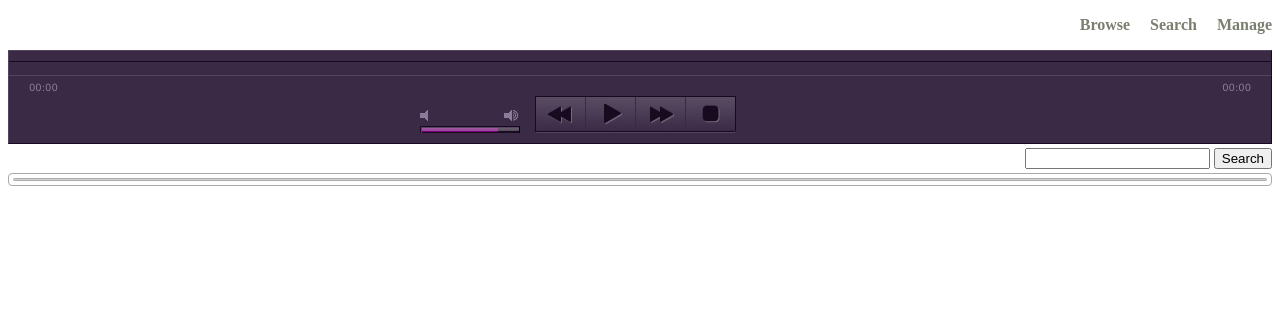
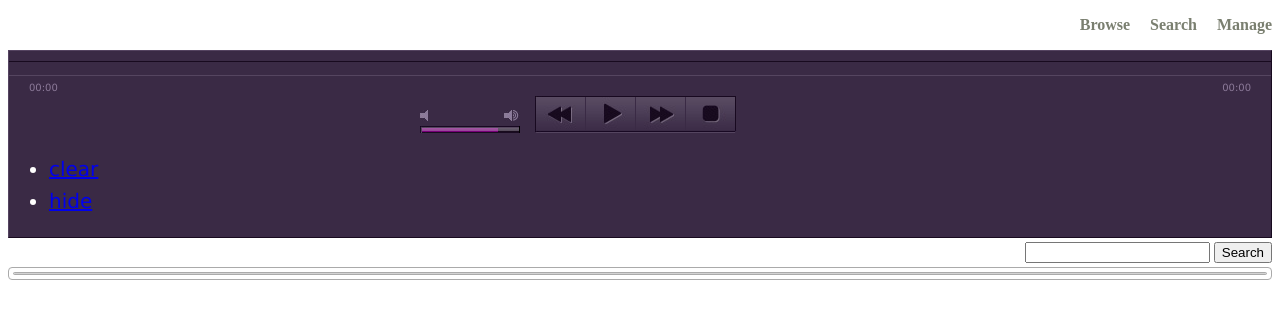
Before and after one commit to twillis/spazzer, a Python web app: template spazzer/web/templates/browse.mako in a window 1280 px wide. Shown: the top 319 px of the page. Run offline with Mako, Linux system fonts and the light colour scheme; the template is opened without the code that fills it, so the values that code supplies are empty.

Commit message:
added "clear" playlist and "hide/show" playlist to player, removed some dead code

```diff
--- a/spazzer/web/templates/browse.mako
+++ b/spazzer/web/templates/browse.mako
@@ -55,11 +55,6 @@
           swfPath:"${request.application_url}/static/js/jQuery.jPlayer.2.1.0/"
       });
     });
-
-
-    function play(url){
-       $.UI.play(url);
-    }
   </script>
   </body>
 </html>
--- a/spazzer/web/templates/search.mako
+++ b/spazzer/web/templates/search.mako
@@ -76,11 +76,6 @@ $(function(){
       });
 
 });
-
-function play(url){
-  $.UI.play(url);
-}
-
 </script>
 </body>
 </html>
--- a/spazzer/web/templates/static/js/ui.js
+++ b/spazzer/web/templates/static/js/ui.js
@@ -172,17 +172,32 @@
 							      console.debug("previous");
 							      self.PLAYLIST.previous();
 						      });
-
+			 $(".jp-playlist-toggle", selector).html("hide").toggle(
+						    function(){
+							$(this).html("show");
+							$(".jp-playlist", selector).toggle("slow");
+						    },
+						    function(){
+							$(this).html("hide");
+							$(".jp-playlist", selector).toggle("slow");
+						    }
+						);
 			 self.play = function(url, info){
 			     self.PLAYLIST.add({artist:info.artist,
 					       title:info.track_title + "(" + info.album_title+ ")",
 					       mp3:url});
 			     $("#player",selector).jPlayer("play");
-	      };
-
-
+			 };
 		     });
 
+	      $(".jp-playlist-clear", selector).live("click",
+						      function(event){
+							  event.preventDefault();
+							  self.PLAYLIST.setPlaylist([]);
+						      });
+	      $(".jp-playlist-toggle", selector).live("click", function(event){
+						event.preventDefault();
+					    });
 	  },
 	  init_search_results: function(selector, options){
 	      var DEFAULT_OPTIONS = {
--- a/spazzer/web/templates/static/player.html
+++ b/spazzer/web/templates/static/player.html
@@ -35,6 +35,16 @@
 	</div>
       </div>
     </div>
+      <div class="jp-playlist-controls-holder">
+	<ul class="jp-playlist-controls">
+	  <li>
+	    <a href="javascript:;" class="jp-playlist-clear">clear</a>
+	  </li>
+	  <li>
+	    <a href="javascript:;" class="jp-playlist-toggle"></a>
+	  </li>
+	</ul>
+      </div>
     <div class="jp-playlist">
       <ul style="display: block; "></ul>
     </div>
```
